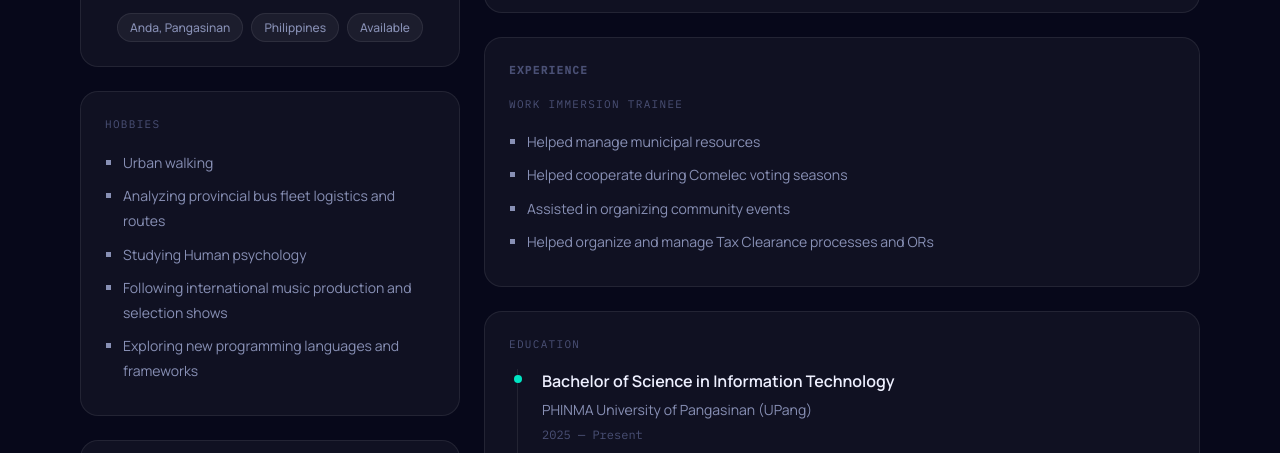
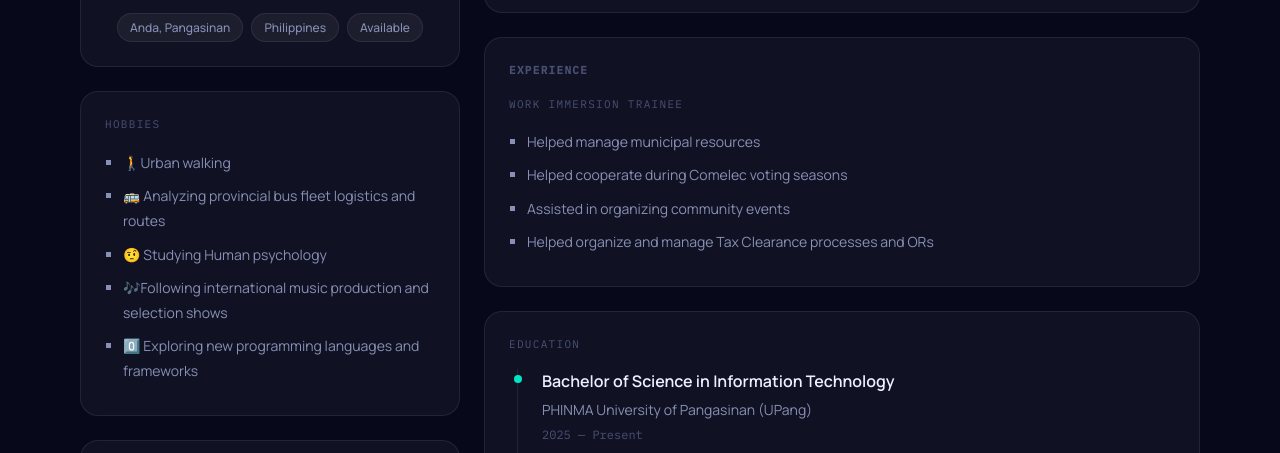
Before and after one commit to Nanduck55/Nanduck55.github.io, a plain HTML site: page index.html in a window 1280 px wide. Shown: the part 347-800 px from the top of the page. Drawn offline with Linux system fonts and the light colour scheme.

Commit message:
Update index.html

```diff
--- a/index.html
+++ b/index.html
@@ -33,11 +33,11 @@
       <div class="card">
         <p class="card-label">Hobbies</p>
         <ul class="standard-list">
-          <li>Urban walking</li>
-          <li>Analyzing provincial bus fleet logistics and routes</li>
-          <li>Studying Human psychology</li>
-          <li>Following international music production and selection shows</li>
-          <li>Exploring new programming languages and frameworks</li>
+          <li>🚶Urban walking</li>
+          <li>🚌 Analyzing provincial bus fleet logistics and routes</li>
+          <li>🤨 Studying Human psychology</li>
+          <li>🎶Following international music production and selection shows</li>
+          <li>0️⃣ Exploring new programming languages and frameworks</li>
         </ul>
       </div>
 
```
